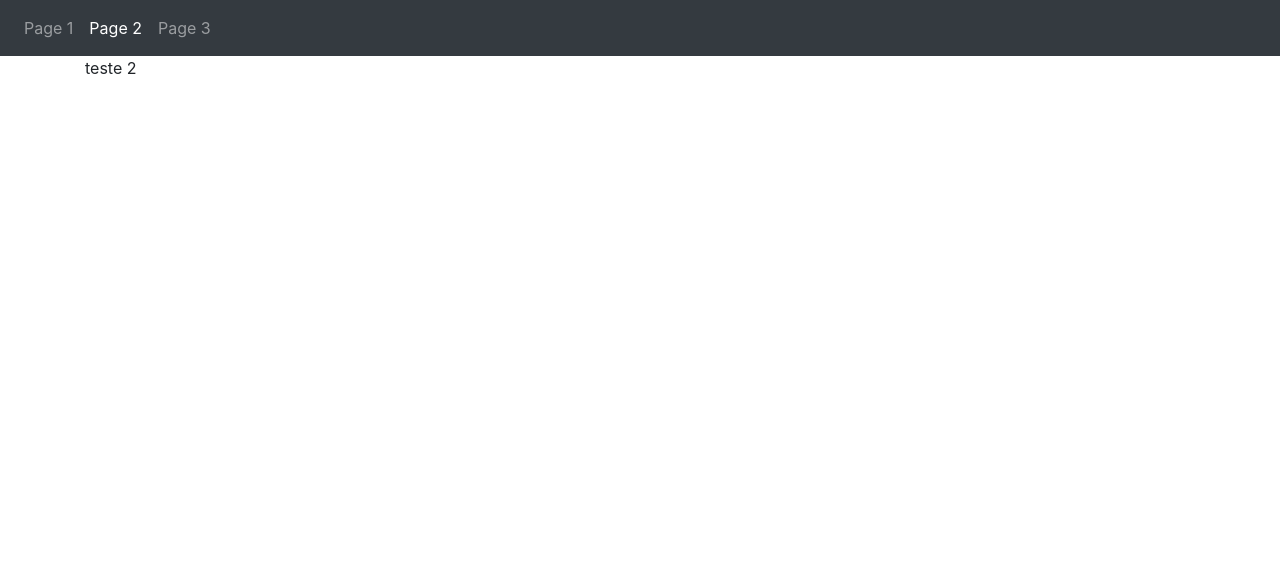
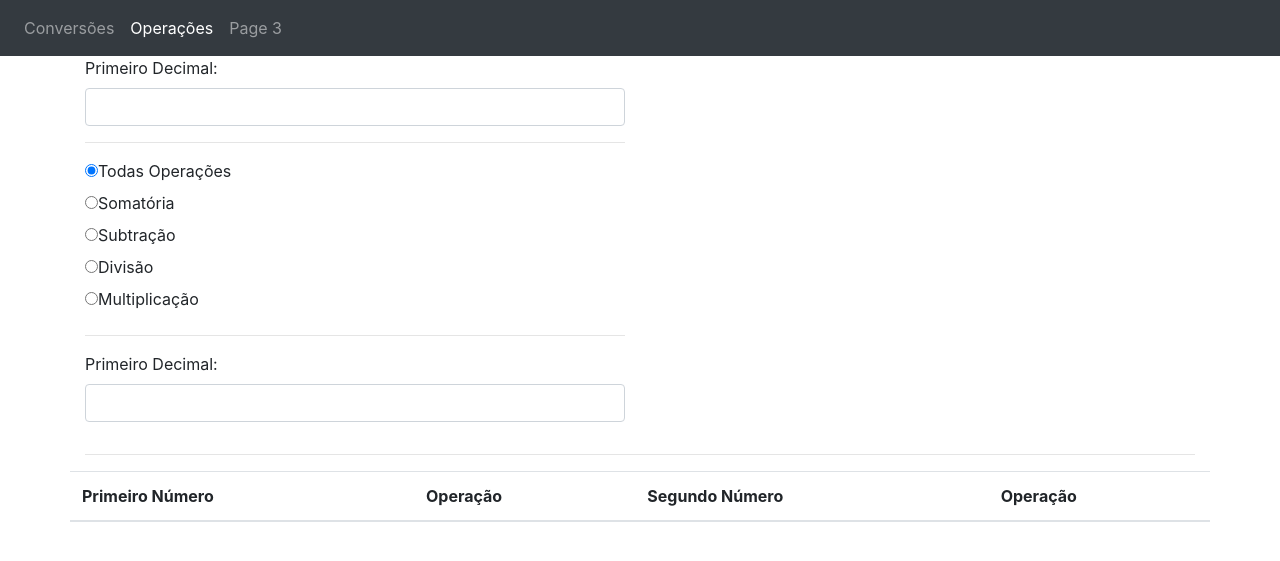
Before and after one commit to stallkid/Binarynator, a PHP site: page / in a window 1280 px wide, after a click on "Operações". Shown: the top 561 px of the page. Run offline with PHP 8.4, Linux system fonts and the light colour scheme; lists and menus that the app fills with data are empty.

Commit message:
Add clear file content

```diff
--- a/database/converter.json
+++ b/database/converter.json
@@ -1 +1,2 @@
-[[{"decimal":"1","binary":"1"}],[{"decimal":"4","binary":"100"}],[{"decimal":"5","binary":"101"}],[{"decimal":"6","binary":"110"}],[{"decimal":"1","binary":"1"}],[{"decimal":"3","binary":"11"}],[{"decimal":"12","binary":"1100"}],[{"decimal":"","binary":"0"}],[{"decimal":"13","binary":"1101"}],[{"decimal":"15","binary":"1111"}]]
+[
+]
--- a/index.php
+++ b/index.php
@@ -21,32 +21,35 @@
     <nav class="navbar navbar-expand-sm navbar-dark bg-dark">
       <div class="collapse navbar-collapse" id="navbarNav">
         <ul class="navbar-nav">
-          <li class="nav-item"><a href="#page1" class="active nav-link" id="page1-link">Page 1</a></li>
-          <li class="nav-item"><a href="#page2" class="nav-link" id="page2-link">Page 2</a></li>
+          <li class="nav-item"><a href="#page1" class="active nav-link" id="page1-link">Conversões</a></li>
+          <li class="nav-item"><a href="#page2" class="nav-link" id="page2-link">Operações</a></li>
           <li class="nav-item"><a href="#page3" class="nav-link" id="page3-link">Page 3</a></li>
         </ul>
       </div>
     </nav>
   </header>
   <div id="main-content" class="container">
+  <!-- CONTEUDO PRIMEIRA PAGINA -->
     <section id="page1">
       <div class="row">
         <div class="col-md-6 col-md-offset-3">
-          <form id="data-form">
+          <form id="convert-form">
               <div class="form-group">
                 <label for="dec">Número decimal:</label>
                 <input id="dec" class="form-control" name="dec" type="text" autocomplete="off">
               </div>
               <input id="send"class="btn btn-primary" type="submit" value="send">
+              <button id="clear-json" type="button" class="btn btn-primary">Apagar Tabela</button>
           </form>
-          <table>
+          <hr>
+          <table class="table">
           <thead>
             <tr>
               <th>Decimal</th>
               <th>Binário</th>
             </tr>
           </thead>
-          <tbody id="table-content">
+          <tbody id="converter-content">
           </tbody>
           </table>
         <ul id="demo">
@@ -54,9 +57,53 @@
         </div>
       </div>
     </section>
+    <!-- CONTEUDO SEGUNDA PAGINA -->
     <section id="page2">
-      <p>teste 2</p>
+    <div class="row">
+        <div class="col-md-6 col-md-offset-3">
+          <form id="operation-form">
+            <div class="form-group">
+              <label for="first-numb">Primeiro Decimal:</label>
+              <input class="form-control" type="text" name="first-numb" id="first-numb">
+              <hr>
+                <div class="radio">
+                  <label><input type="radio" name="optradio" checked>Todas Operações</label>
+                </div>
+                <div class="radio">
+                  <label><input type="radio" name="optradio">Somatória</label>
+                </div>
+                <div class="radio">
+                  <label><input type="radio" name="optradio">Subtração</label>
+                </div>
+                <div class="radio">
+                  <label><input type="radio" name="optradio">Divisão</label>
+                </div>
+                <div class="radio">
+                  <label><input type="radio" name="optradio">Multiplicação</label>
+                </div>
+              <hr>
+              <label for="first-numb">Primeiro Decimal:</label>
+              <input class="form-control" type="text" name="first-numb" id="first-numb">
+            </div>
+          </form>
+        </div >
+    </div>
+    <hr>
+    <div class="row">
+      <table class="table">
+        <thead>
+          <tr>
+            <th>Primeiro Número</th>
+            <th>Operação</th>
+            <th>Segundo Número</th>
+            <th>Operação</th>
+          </tr>
+        </thead>
+        <tbody id="operations-content"></tbody>
+        </table>
+    </div>
     </section>
+    <!-- CONTEUDO TERCEIRA PAGINA -->
     <section id="page3">
       <p>teste 3</p>
     </section>
--- a/js/app.js
+++ b/js/app.js
@@ -1,7 +1,7 @@
 
 loadAjax = function() {
     console.time('put in database');
-    $('#table-content').html("");
+    $('#converter-content').html("");
     $.getJSON('./database/converter.json', function (request) {
 
         $.ajax({
@@ -13,7 +13,7 @@ loadAjax = function() {
             },
             dataType: "json",
             success: function (response) {
-                alert(response);
+                alert($('#dec').val() + " = " + response);
                 console.log('Success');
                 $('#dec').val('');
                 $('#send').prop('disabled', false);
@@ -33,26 +33,48 @@ writeAjax = function () {
     $.getJSON('./database/converter.json', function (request) {
         var string = '';
         for (let i = 0; i < request.length; i++) {
-            string += '<tr><td>' + JSON.stringify(request[i][0]['decimal']) + '</td>'
-                + '<td>' + JSON.stringify(request[i][0]['binary']) + '</td></tr>';
+            string += '<tr><td>' + JSON.stringify(Number(request[i][0]['decimal'])) + '</td>'
+                + '<td>' + JSON.stringify(Number(request[i][0]['binary'])) + '</td></tr>';
         }
-        $('#table-content').append(string);
+        $('#converter-content').append(string);
     });
 }
-clearJson = function () {
-    $.post("./../php/clearJson.php"), function (data) {
-        console.log(data);
-    }
+clearConverterJson = function () {
+    $.ajax({
+        type: "POST",
+        url: "php/clearJson.php",
+        data: {
+            database: 'converter',
+        },
+        dataType: "json",
+        success: function (response) {
+            alert("Base de dados apagada com sucesso...");
+        },
+        error: function (jqxhr, status, exception) {
+            alert("Ocorreu um erro na operação...");
+        }
+    });
+}
+clearAllContent = function () {
+    $('#converter-content').html("");
+    $('#operations-content').html("");
 }
 
 $(document).ready( function () {
-    $('#data-form').submit( function (e) {
+    $('#convert-form').submit( function (e) {
         e.preventDefault();
-        loadAjax();
+        if ($('#dec') !== null) {
+            loadAjax();
+        } else {
+            alert("Campo obrigatório");
+        }
+
         $('#send').prop('disabled', true);
     });
     $('#clear-json').click( function (e) {
         e.preventDefault();
+        clearConverterJson();
+        clearAllContent();
     });
     writeAjax();
 });
```
Also changed, not shown: php/clearJson.php (+10 -8 lines).
